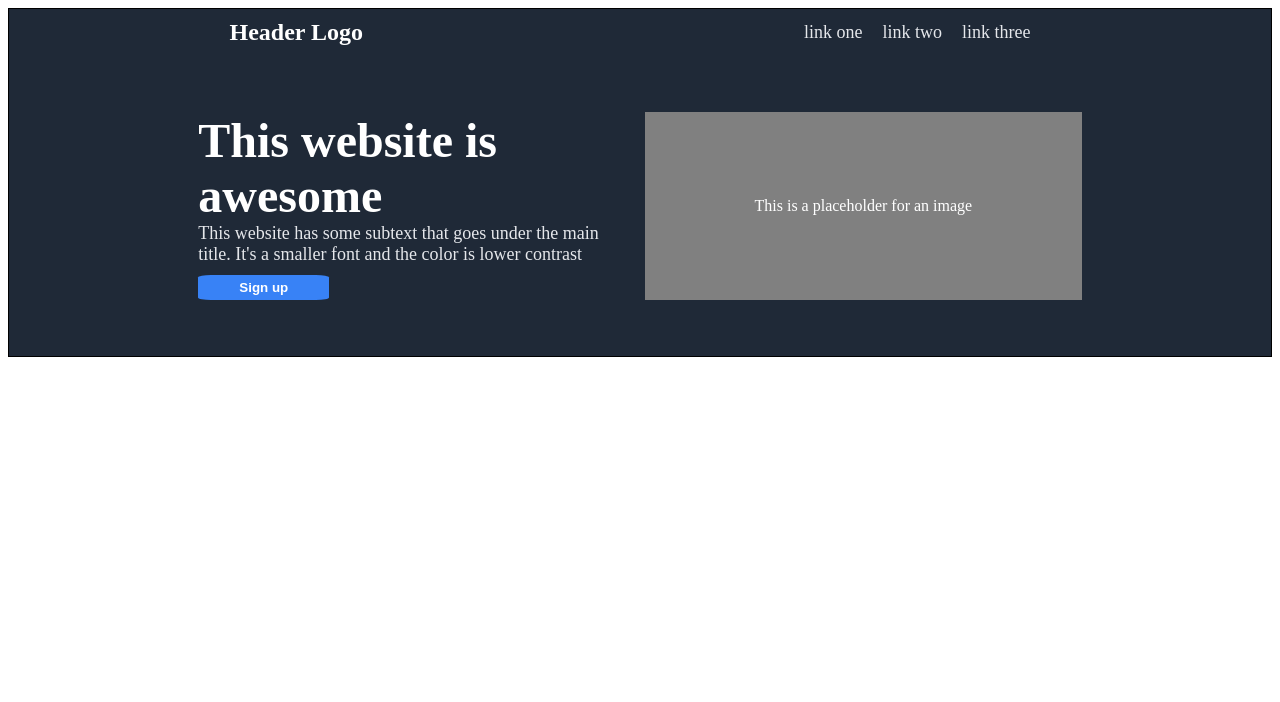
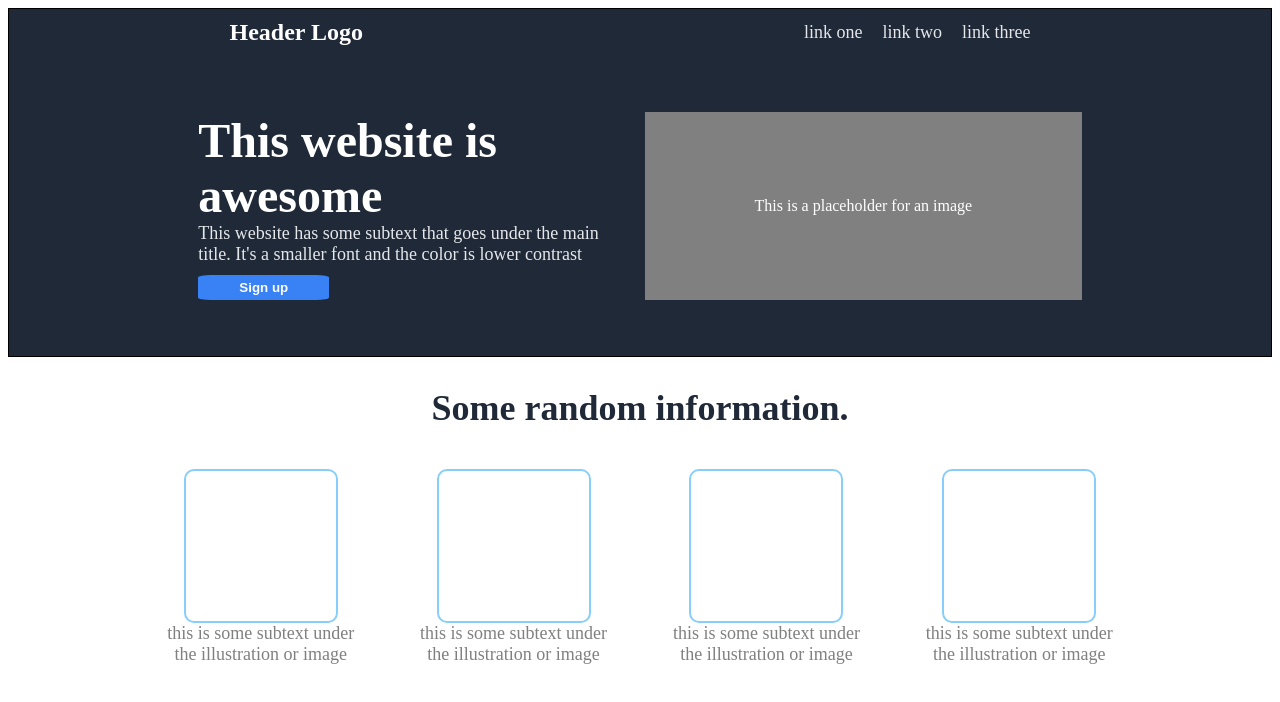
Before and after one commit to EduardTms/Landing-Page, a plain HTML site: page index.html in a window 1280 px wide. Drawn offline with Linux system fonts and the light colour scheme.

Commit message:
Added section 2 of the Landing page

```diff
--- a/index.html
+++ b/index.html
@@ -32,5 +32,26 @@
         </div>
         </div>
     </div>
+    <div class="section_2">
+        <div class="section_2 info">Some random information.</div>
+        <div class="section_2 cards">
+            <div class="card">
+                <div class="cardIllustration"></div>
+                <div class="cardText">this is some subtext under the illustration or image</div>
+            </div>
+            <div class="card">
+                <div class="cardIllustration"></div>
+                <div class="cardText">this is some subtext under the illustration or image</div>
+            </div>
+            <div class="card">
+                <div class="cardIllustration"></div>
+                <div class="cardText">this is some subtext under the illustration or image</div>
+            </div>
+            <div class="card">
+                <div class="cardIllustration"></div>
+                <div class="cardText">this is some subtext under the illustration or image</div>
+            </div>
+        </div>
+    </div>
 </body>
 </html>
--- a/styles.css
+++ b/styles.css
@@ -72,7 +72,8 @@ button {
 .header.content_1 {
     flex-direction: column;
     flex: 1;
-
+    min-width: 30%;
+    max-width: 50%;
 }
 
 .header.content_1 > h1 {
@@ -94,4 +95,55 @@ button {
     justify-content: center;
     align-items: center;
     height: 188px;
+    min-width: 30%;
+    max-width: 50%;
 }
+
+.section_2 {
+    color: #1F2937;
+    display: flex;
+    flex-direction: column;
+    justify-content: space-between;
+    align-items: center;
+    min-width: 30%;
+}
+
+.section_2.info {
+    padding: 30px;
+    font-size: 36px;
+    font-weight: 900;
+    color: #1F2937;
+}
+
+.section_2.cards {
+    width: 80%;
+    display: flex;
+    flex-direction: row;
+    justify-content: space-around;
+    align-items: center;
+    flex-wrap: wrap;
+}
+
+.cardIllustration {
+    border: 2px solid lightskyblue;
+    border-radius: 10px;
+    margin-top: 10px;
+    width: 150px;
+    height: 150px;
+}
+
+.card {
+    text-align: center;
+    display: flex;
+    flex:1;
+    flex-shrink: 0.5;
+    flex-grow: 0.2;
+    flex-direction: column;
+    justify-content: center;
+    align-items: center;
+}
+
+.cardText {
+    font-size: 18px;
+    color: gray;
+}
```
